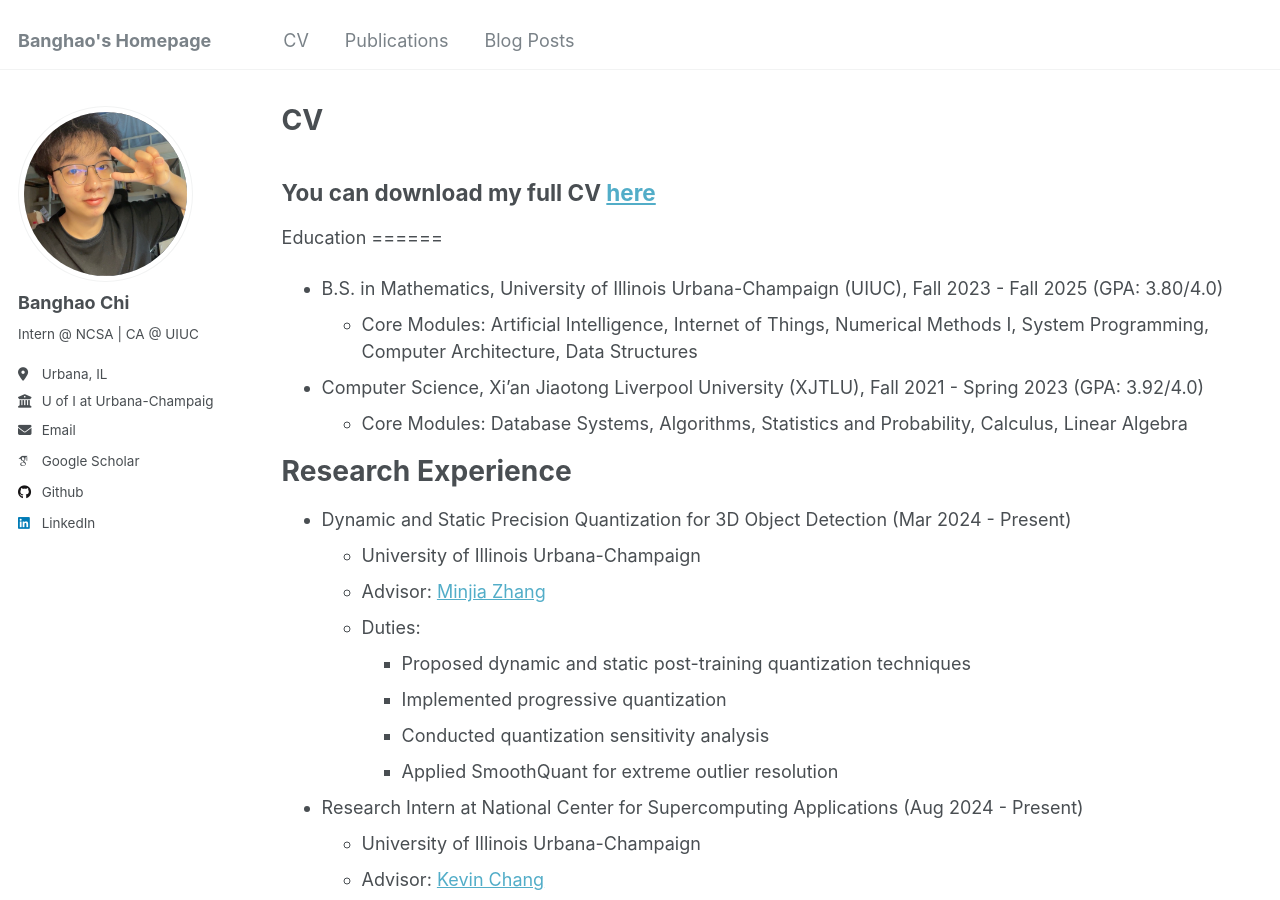
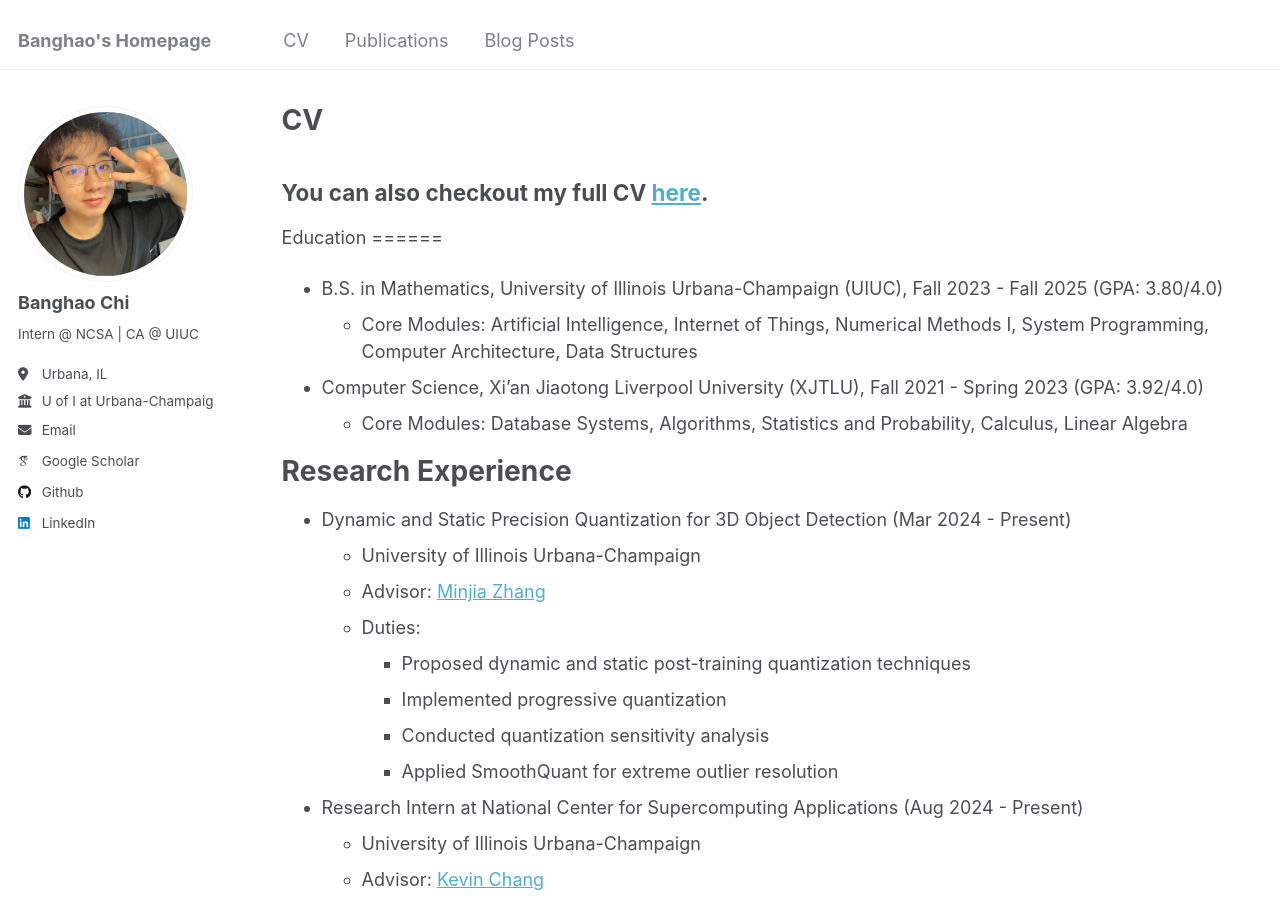
Before and after one commit to BiboyQG/biboyqg.github.io, a Jekyll site: the page built from _pages/cv.md, in a window 1280 px wide and 900 px high. Built offline with Jekyll 4.4.1, drawn with Linux system fonts in a browser that asks for light colours; some web fonts are replaced.

Commit message:
Update cv.md

```diff
--- a/_pages/cv.md
+++ b/_pages/cv.md
@@ -9,7 +9,7 @@ redirect_from:
 
 {% include base_path %}
 
-You can download my full CV [here](https://biboyqg.github.io/files/CV.pdf)
+You can also checkout my full CV [here](https://biboyqg.github.io/files/CV.pdf).
 ---
 Education
 ======
```
